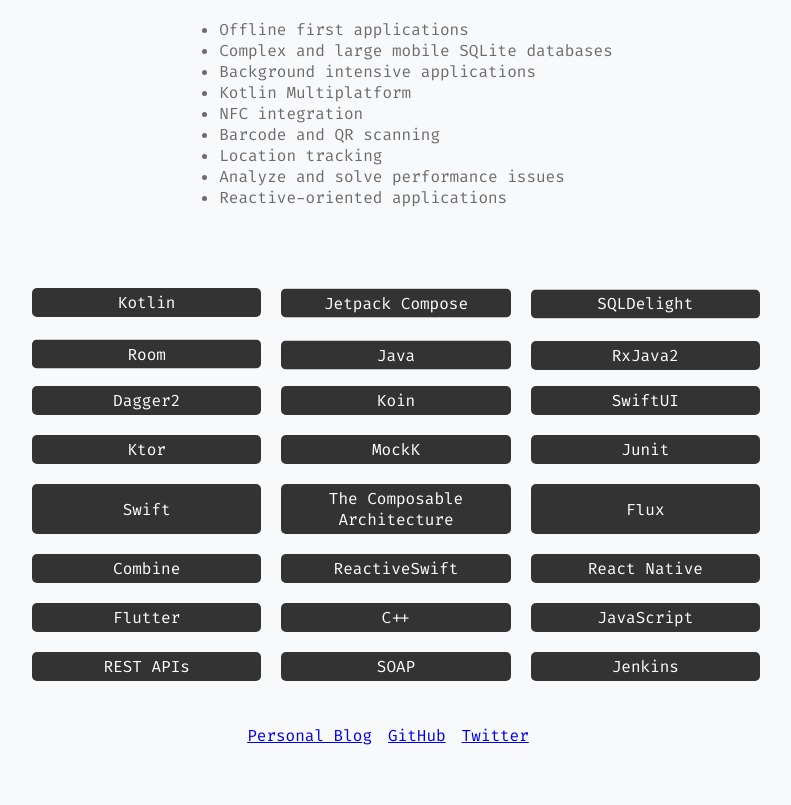
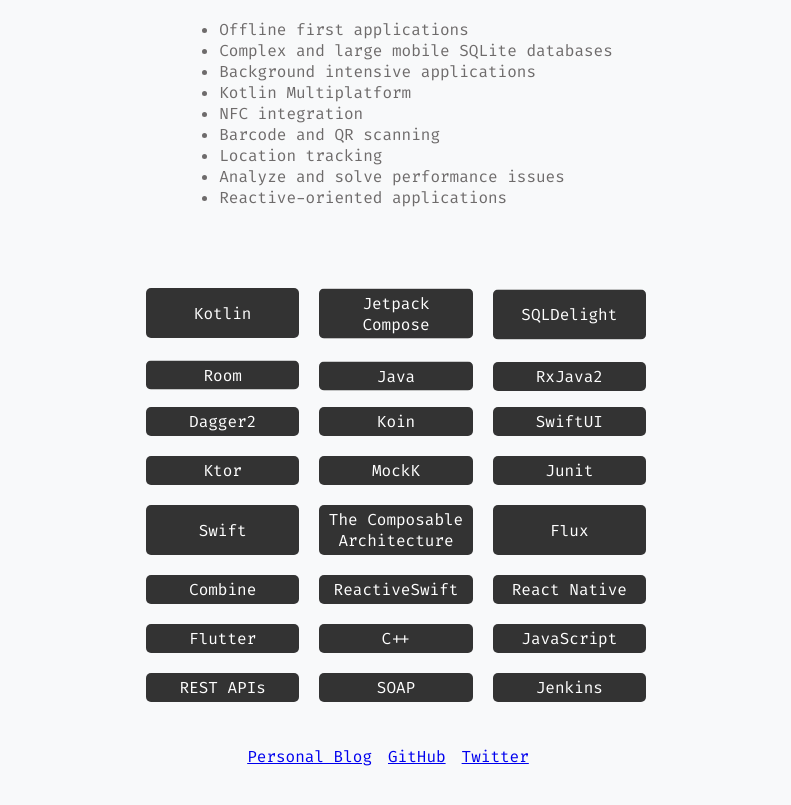
Before and after one commit to fededri/personal_website, a plain HTML site: page index.html in a window 1280 px wide. Shown: the part 547-1352 px from the top of the page, without its empty margins (244-1035 px from the left). Drawn offline with Linux system fonts and the light colour scheme.

Commit message:
Fix picture error

```diff
--- a/index.html
+++ b/index.html
@@ -17,7 +17,7 @@
     </header>
     <main>
         <section class="intro">
-            <img id="personal_picture" src="/images/personal_picture.jpeg" alt="Profile Picture">
+            <img id="personal_picture" src="./images/personal_picture.jpeg" alt="Profile Picture">
             <h2>Hi! I'm Federico Torres 👋</h2>
             <p>I'm a passionate Principal Software Engineer with a strong track record of building innovate, complex and product oriented mobile applications.
                 I have over nine years of experience in the mobile development industry, working on native Android and iOS apps. Additionaly to that, I have also worked with React Native.
@@ -40,9 +40,8 @@
                 </ul>
             </div>
 
-
+            <div class="cloud_container">
                 <div class="cloud" id="skillCloud">
-
                     <span class="skill">Kotlin</span>
                     <span class="skill">Jetpack Compose</span>
                     <span class="skill">SQLDelight</span>
@@ -68,6 +67,7 @@
                     <span class="skill">SOAP</span>
                     <span class="skill">Jenkins</span>
                 </div>
+            </div>
 
             <div class="links">
                 <a href="https://fedetorresdev.com" target="_blank" class="button">Personal Blog</a>
--- a/styles.css
+++ b/styles.css
@@ -140,6 +140,13 @@ button:hover {
 
 
 /***** SKILLS CLOUD ******/
+.cloud_container {
+    display: flex;
+    justify-content: center;
+    align-items: center;
+}
+
+
 .cloud {
     display: grid;
     grid-template-columns: repeat(3, 1fr);
@@ -147,6 +154,7 @@ button:hover {
     padding: 20px;
     margin-top: 48px;
     transition: opacity 0.5s ease;
+    max-width: 500px;
 }
 
 .cloud .skill {
@@ -160,6 +168,7 @@ button:hover {
     display: flex;
     justify-content: center;
     align-items: center;
+    max-width: 150px;
 }
 
 .cloud .skill:hover {
```
Lines whose indentation alone changed are shown as unchanged.
